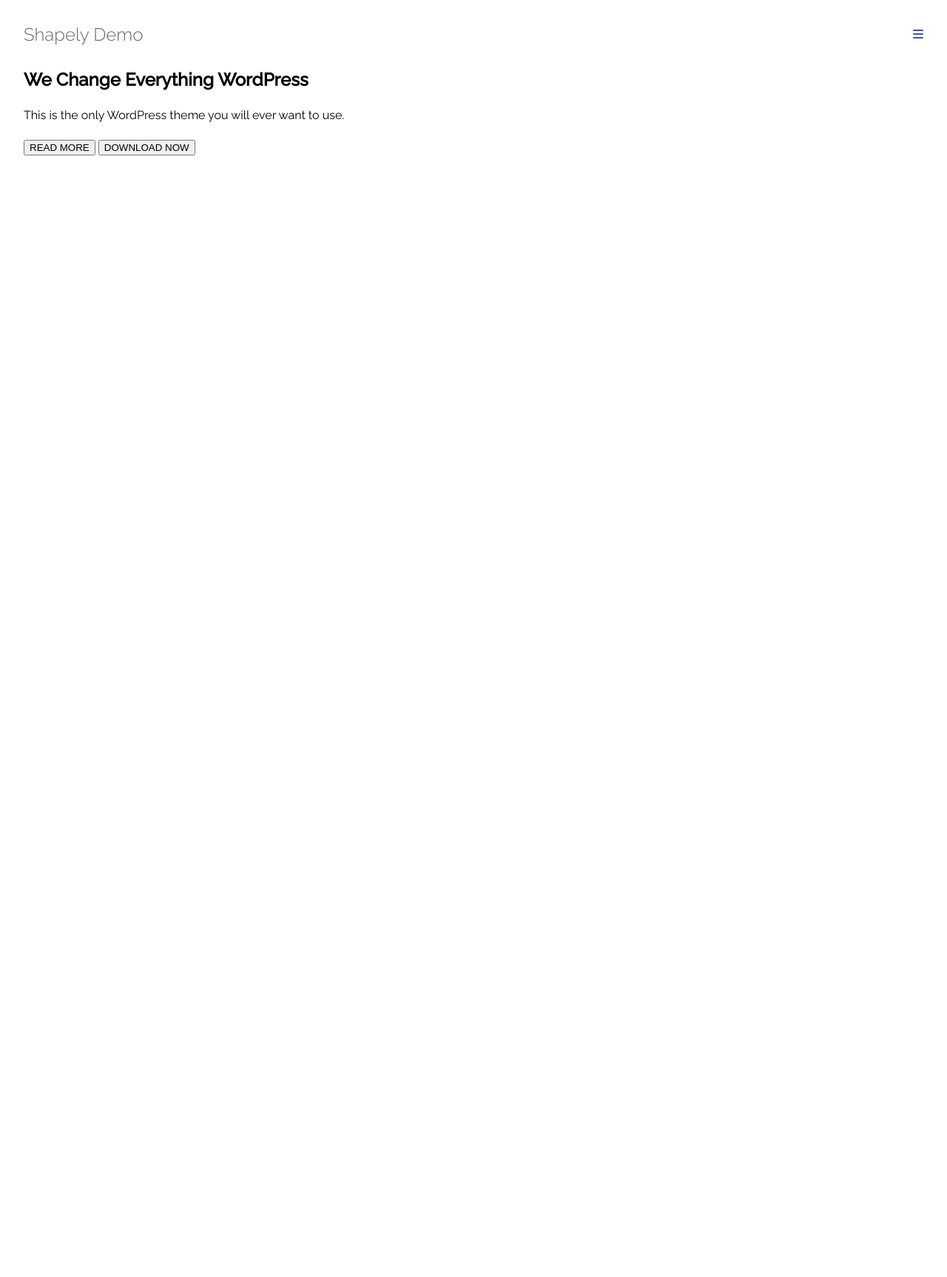
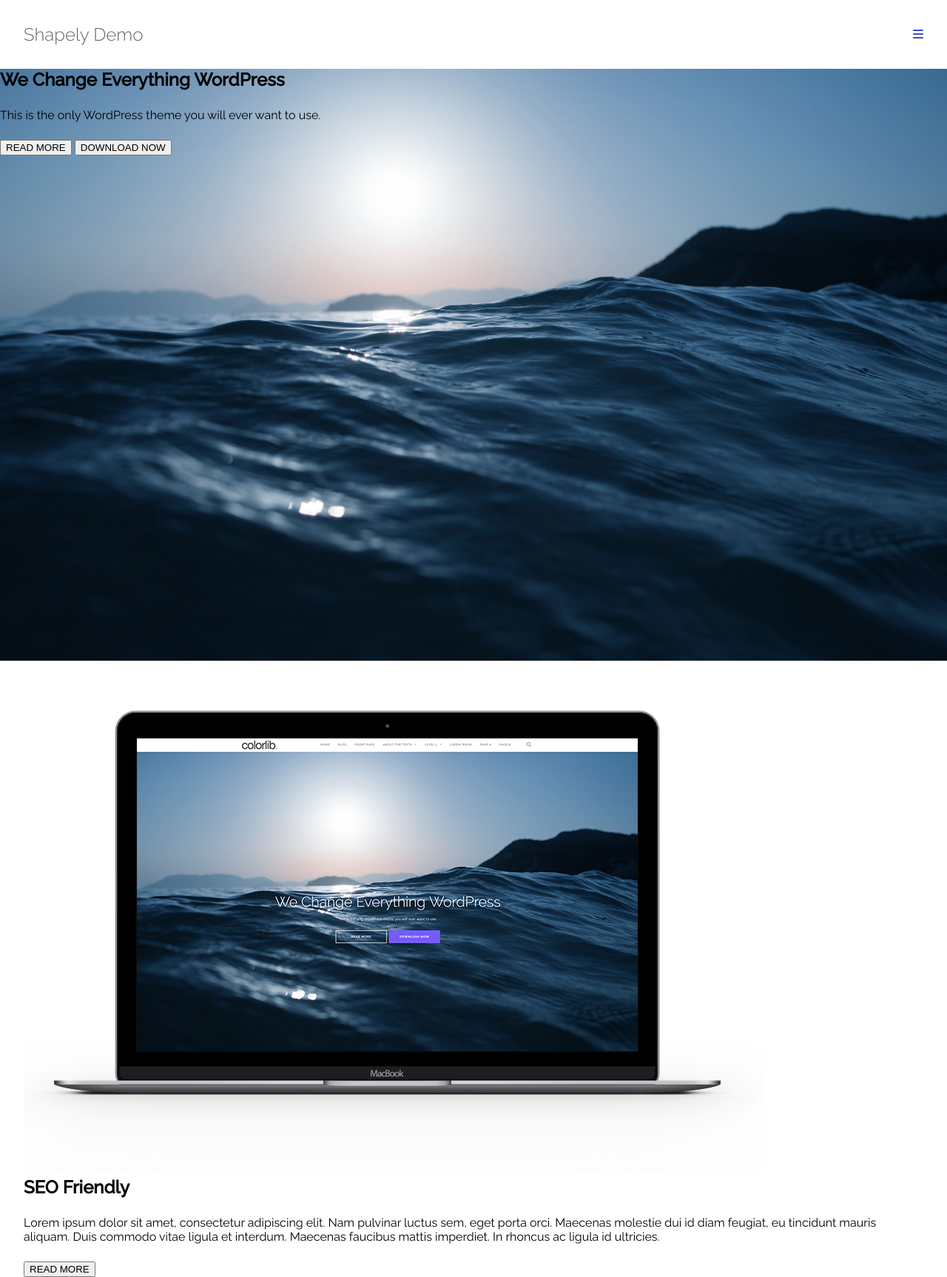
Before and after one commit to MariusCodeAcademy/Feu8_1_git_teamForlders, a plain HTML site: page Povilas/index.html in a window 1280 px wide. Shown: the whole page at 74% size. Before the commit the page ends 800 px from the top, so only its background shows below. Drawn offline with Linux system fonts and the light colour scheme.

Commit message:
paralax and laptop

```diff
--- a/Povilas/index.html
+++ b/Povilas/index.html
@@ -53,7 +53,7 @@
 
 <!-- Hero section -->
 <section class="section hero">
-    <div class="container">
+    <div class="parallax">
         <h2 class="h4launching">We Change Everything WordPress</h2>
         <p class="p1">This is the only WordPress theme you will ever want to use.</p>
         <button class="read">Read more
@@ -63,4 +63,17 @@
     </div>
 </section>
 
+<!-- Laptop section -->
+<section class="section laptop">
+    <div class="container">
+        <img src="./images/macbook.png" alt="Macbook photo">
+        <h2 class="h4launching">SEO Friendly</h2>
+        <p class="p1">Lorem ipsum dolor sit amet, consectetur adipiscing elit. Nam pulvinar luctus sem, eget porta orci.
+            Maecenas molestie dui id diam feugiat, eu tincidunt mauris aliquam. Duis commodo vitae ligula et interdum.
+            Maecenas faucibus mattis imperdiet. In rhoncus ac ligula id ultricies.</p>
+        <button class="read">Read more
+        </button>
+    </div>
+</section>
+
 </html>
--- a/Povilas/style.css
+++ b/Povilas/style.css
@@ -37,3 +37,12 @@
 .read {
   text-transform: uppercase;
 }
+
+.parallax {
+  background-image: url('./images/waterbg.jpeg');
+  height: 100vh;
+  background-attachment: fixed;
+  background-position: center;
+  background-repeat: no-repeat;
+  background-size: cover;
+}
```
Also changed, not shown: Povilas/images/macbook.png (added), Povilas/images/waterbg.jpeg (added).
